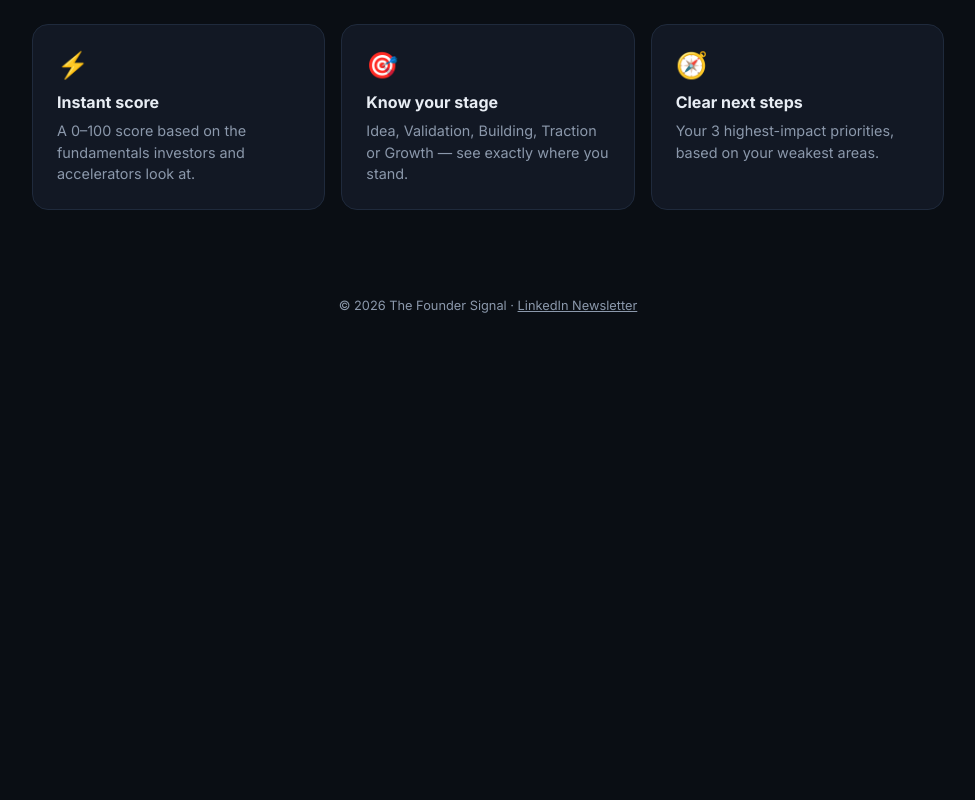
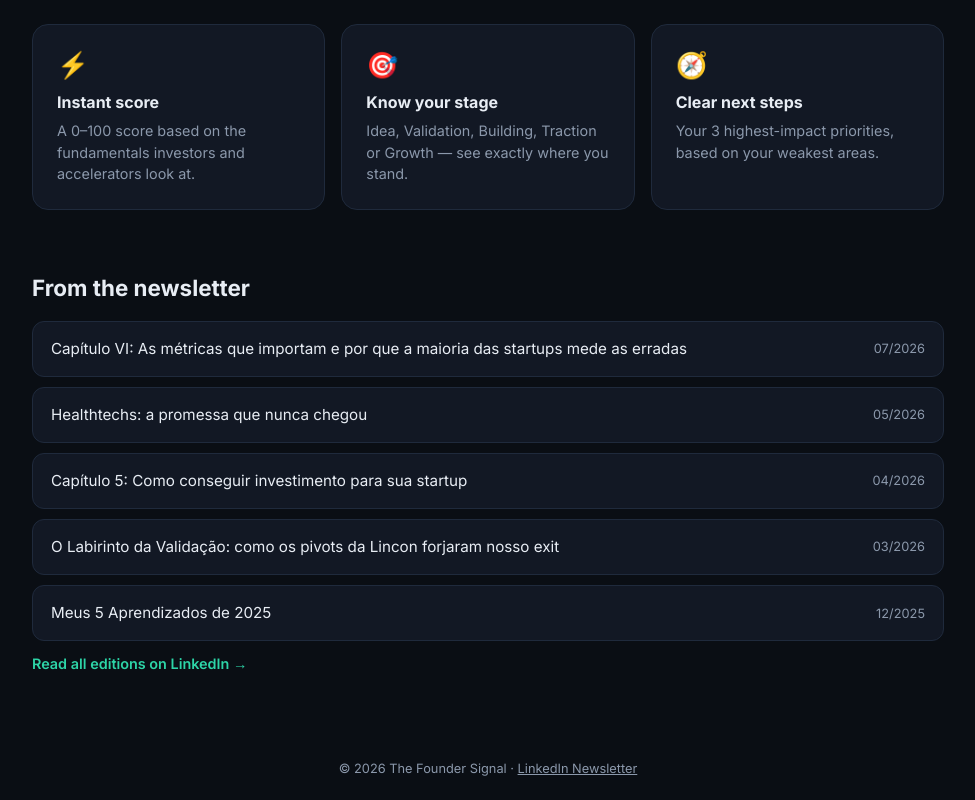
Before and after one commit to GutiJose/the-founder-signal, a website: page public/index.html in a window 1280 px wide. Shown: the part 508-1308 px from the top of the page, without its empty margins (152-1127 px from the left). Before the commit the page ends 845 px from the top, so only its background shows below. Drawn offline with Linux system fonts and the light colour scheme.

Commit message:
Add back navigation and newsletter publications section

```diff
--- a/public/index.html
+++ b/public/index.html
@@ -12,7 +12,7 @@
 <body>
 
   <header class="topbar">
-    <div class="logo">The Founder <span>Signal</span></div>
+    <div class="logo" id="logo-home" title="Home">The Founder <span>Signal</span></div>
     <nav class="lang-switch" aria-label="Language">
       <button data-lang="en" class="active">EN</button>
       <button data-lang="es">ES</button>
@@ -45,6 +45,13 @@
         <h3 data-i18n="feat3Title"></h3>
         <p data-i18n="feat3Text"></p>
       </div>
+    </div>
+
+    <!-- Publicações da newsletter -->
+    <div class="pubs">
+      <h2 data-i18n="pubTitle"></h2>
+      <div id="pub-list" class="pub-list"></div>
+      <a class="newsletter-link" href="https://www.linkedin.com/newsletters/the-founder-signal-7312236537943879680/" target="_blank" rel="noopener" data-i18n="pubAll"></a>
     </div>
   </section>
 
--- a/public/script.js
+++ b/public/script.js
@@ -24,7 +24,10 @@ const UI = {
     emailDone: "✓ You're in! Check your inbox soon.",
     newsletterLink: "Or follow The Founder Signal newsletter on LinkedIn →",
     retryBtn: "Retake the quiz",
-    questionOf: "Question {n} of {total}"
+    questionOf: "Question {n} of {total}",
+    pubTitle: "From the newsletter",
+    pubAll: "Read all editions on LinkedIn →",
+    backHome: "← Home"
   },
   es: {
     badge: "Diagnóstico gratis de 2 minutos",
@@ -48,7 +51,10 @@ const UI = {
     emailDone: "✓ ¡Listo! Pronto recibirás noticias.",
     newsletterLink: "O sigue la newsletter The Founder Signal en LinkedIn →",
     retryBtn: "Rehacer el quiz",
-    questionOf: "Pregunta {n} de {total}"
+    questionOf: "Pregunta {n} de {total}",
+    pubTitle: "De la newsletter",
+    pubAll: "Leer todas las ediciones en LinkedIn →",
+    backHome: "← Inicio"
   },
   pt: {
     badge: "Diagnóstico grátis de 2 minutos",
@@ -72,7 +78,10 @@ const UI = {
     emailDone: "✓ Pronto! Em breve você recebe novidades.",
     newsletterLink: "Ou siga a newsletter The Founder Signal no LinkedIn →",
     retryBtn: "Refazer o quiz",
-    questionOf: "Pergunta {n} de {total}"
+    questionOf: "Pergunta {n} de {total}",
+    pubTitle: "Da newsletter",
+    pubAll: "Ler todas as edições no LinkedIn →",
+    backHome: "← Início"
   }
 };
 
@@ -271,6 +280,15 @@ const STAGES = [
   }
 ];
 
+// ===== 3.5 Publicações da newsletter (LinkedIn) =====
+const PUBS = [
+  { title: "Capítulo VI: As métricas que importam e por que a maioria das startups mede as erradas", date: "07/2026", url: "https://pt.linkedin.com/pulse/cap%C3%ADtulo-vi-m%C3%A9tricas-que-importam-e-por-maioria-das-mede-guti%C3%A9rrez-ifwnf" },
+  { title: "Healthtechs: a promessa que nunca chegou", date: "05/2026", url: "https://pt.linkedin.com/pulse/healthtechs-promessa-que-nunca-chegou-jose-guti%C3%A9rrez-sn9zf" },
+  { title: "Capítulo 5: Como conseguir investimento para sua startup", date: "04/2026", url: "https://pt.linkedin.com/pulse/capitulo-5-como-conseguir-de-investimento-para-sua-jose-guti%C3%A9rrez-ztuge" },
+  { title: "O Labirinto da Validação: como os pivots da Lincon forjaram nosso exit", date: "03/2026", url: "https://pt.linkedin.com/pulse/o-labirinto-da-valida%C3%A7%C3%A3o-como-os-pivots-lincon-nosso-exit-guti%C3%A9rrez-37juf" },
+  { title: "Meus 5 Aprendizados de 2025", date: "12/2025", url: "https://pt.linkedin.com/pulse/meus-5-aprendizados-de-2025-jose-guti%C3%A9rrez-6htnf" }
+];
+
 // ===== 4. Estado de la app =====
 let lang = "en";
 let current = 0;                 // pregunta actual
@@ -281,6 +299,22 @@ let finalStage = null;
 const $ = (id) => document.getElementById(id);
 
 // ===== 5. Traducción de la interfaz =====
+function renderPubs() {
+  const list = $("pub-list");
+  list.innerHTML = "";
+  PUBS.forEach((p) => {
+    const a = document.createElement("a");
+    a.className = "pub-item";
+    a.href = p.url;
+    a.target = "_blank";
+    a.rel = "noopener";
+    a.innerHTML = `<span class="pub-title"></span><span class="pub-date"></span>`;
+    a.querySelector(".pub-title").textContent = p.title;
+    a.querySelector(".pub-date").textContent = p.date;
+    list.appendChild(a);
+  });
+}
+
 function applyTranslations() {
   document.querySelectorAll("[data-i18n]").forEach((el) => {
     el.textContent = UI[lang][el.dataset.i18n];
@@ -332,7 +366,8 @@ function renderQuestion() {
     answersDiv.appendChild(btn);
   });
 
-  $("back-btn").style.visibility = current === 0 ? "hidden" : "visible";
+  // Na primeira pergunta o botão volta para a página inicial
+  $("back-btn").textContent = current === 0 ? UI[lang].backHome : UI[lang].backBtn;
 }
 
 // ===== 8. Resultado =====
@@ -404,8 +439,13 @@ $("back-btn").onclick = () => {
   if (current > 0) {
     current--;
     renderQuestion();
+  } else {
+    showScreen("landing"); // primeira pergunta → volta ao início
   }
 };
+
+// Clicar no logo sempre volta à página inicial
+$("logo-home").onclick = () => showScreen("landing");
 
 $("retry-btn").onclick = () => {
   current = 0;
@@ -425,3 +465,4 @@ document.querySelectorAll(".lang-switch button").forEach((b) => {
 // Detecta el idioma del navegador la primera vez
 const browserLang = (navigator.language || "en").slice(0, 2);
 setLanguage(["en", "es", "pt"].includes(browserLang) ? browserLang : "en");
+renderPubs();
--- a/public/style.css
+++ b/public/style.css
@@ -32,7 +32,7 @@ body {
   margin: 0 auto;
 }
 
-.logo { font-weight: 800; font-size: 1.1rem; letter-spacing: -0.02em; }
+.logo { font-weight: 800; font-size: 1.1rem; letter-spacing: -0.02em; cursor: pointer; }
 .logo span { color: var(--accent); }
 
 .lang-switch button {
@@ -128,6 +128,36 @@ h1 {
 .feature-icon { font-size: 1.6rem; margin-bottom: 12px; }
 .feature h3 { font-size: 1rem; margin-bottom: 8px; }
 .feature p { color: var(--text-dim); font-size: 0.9rem; line-height: 1.5; }
+
+/* ---- Publicações da newsletter ---- */
+.pubs {
+  max-width: 960px;
+  margin: 0 auto;
+  padding: 0 24px 64px;
+}
+.pubs h2 { font-size: 1.4rem; margin-bottom: 20px; }
+
+.pub-list { display: flex; flex-direction: column; gap: 10px; }
+
+.pub-item {
+  display: flex;
+  justify-content: space-between;
+  align-items: center;
+  gap: 16px;
+  background: var(--bg-card);
+  border: 1px solid var(--border);
+  border-radius: 12px;
+  padding: 16px 18px;
+  text-decoration: none;
+  color: var(--text);
+  transition: border-color 0.15s, background 0.15s;
+}
+.pub-item:hover {
+  border-color: var(--accent);
+  background: rgba(45, 212, 167, 0.06);
+}
+.pub-title { font-size: 0.95rem; line-height: 1.45; }
+.pub-date { color: var(--text-dim); font-size: 0.8rem; white-space: nowrap; }
 
 /* ---- Quiz ---- */
 .quiz-box {
```
